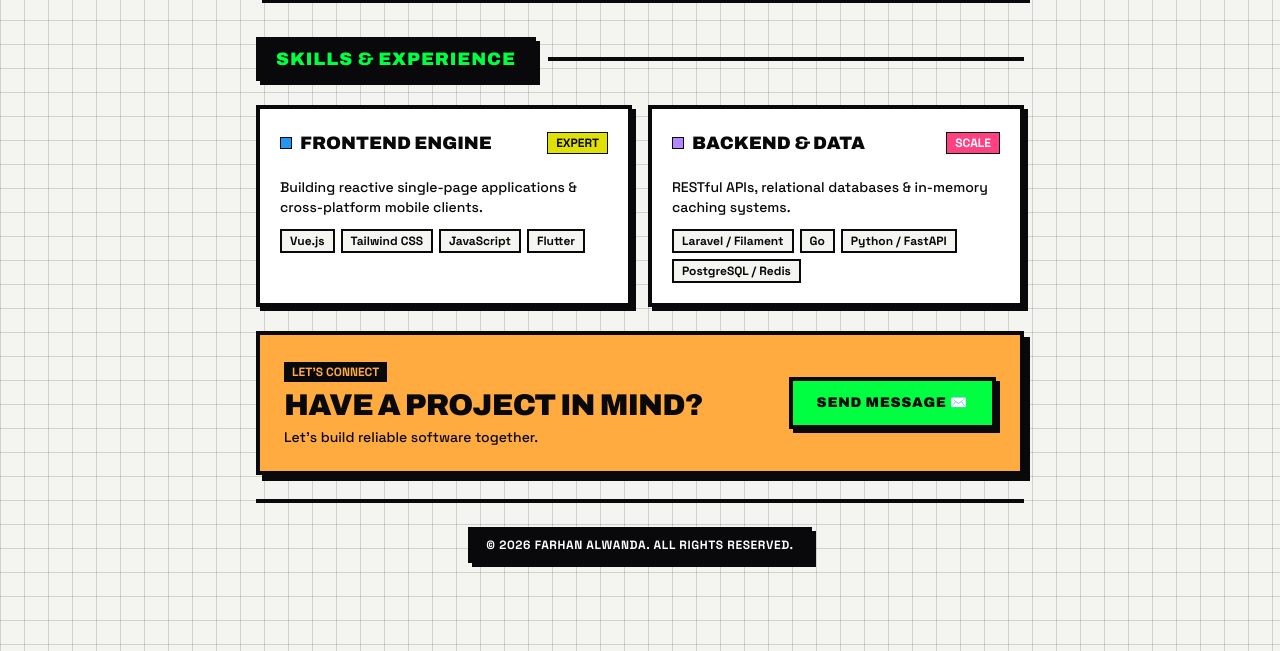
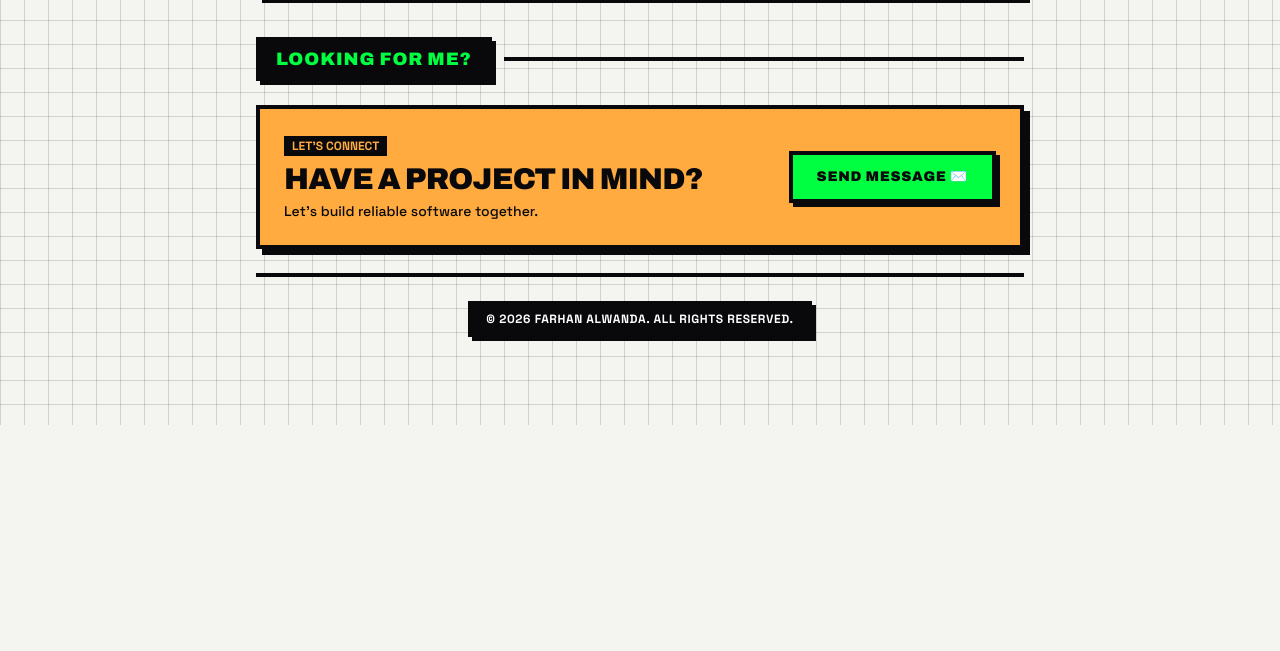
Before and after one commit to farhnalwnd/ig-bio, a plain HTML site: page index.html in a window 1280 px wide. Shown: the part 868-1519 px from the top of the page. After the commit the page ends 1293 px from the top, so only its background shows below. Drawn offline with nearby package versions, Linux system fonts and the light colour scheme.

Commit message:
fix: card

```diff
--- a/index.html
+++ b/index.html
@@ -231,50 +231,10 @@
     <!-- HIGHLIGHT FEATURE CARDS (NEO BRUTALISM BENTO GRID) -->
     <div class="flex items-center gap-3 pt-4">
       <div class="bg-brutal-black text-brutal-green font-heading font-black text-lg px-4 py-1 border-4 border-brutal-black uppercase tracking-wider shadow-brutal">
-        SKILLS &amp; EXPERIENCE
+        LOOKING FOR ME?
       </div>
       <div class="h-1 bg-brutal-black flex-1 border-b-2 border-brutal-black"></div>
     </div>
-
-    <section class="grid grid-cols-1 md:grid-cols-2 gap-4">
-
-      <!-- Card 1: Frontend -->
-      <div class="bg-white border-4 border-brutal-black p-5 shadow-brutal hover:bg-brutal-green/20 transition-colors">
-        <div class="flex items-center justify-between mb-3 border-b-3 border-brutal-black pb-2">
-          <h3 class="font-heading font-black text-lg uppercase flex items-center gap-2">
-            <span class="w-3 h-3 bg-brutal-blue border border-brutal-black inline-block"></span>
-            FRONTEND ENGINE
-          </h3>
-          <span class="text-xs font-bold bg-brutal-yellow px-2 py-0.5 border border-brutal-black">EXPERT</span>
-        </div>
-        <p class="text-xs md:text-sm font-medium mb-3">Building reactive single-page applications &amp; cross-platform mobile clients.</p>
-        <div class="flex flex-wrap gap-1.5">
-          <span class="bg-brutal-cream text-brutal-black text-xs font-bold px-2 py-0.5 border-2 border-brutal-black">Vue.js</span>
-          <span class="bg-brutal-cream text-brutal-black text-xs font-bold px-2 py-0.5 border-2 border-brutal-black">Tailwind CSS</span>
-          <span class="bg-brutal-cream text-brutal-black text-xs font-bold px-2 py-0.5 border-2 border-brutal-black">JavaScript</span>
-          <span class="bg-brutal-cream text-brutal-black text-xs font-bold px-2 py-0.5 border-2 border-brutal-black">Flutter</span>
-        </div>
-      </div>
-
-      <!-- Card 2: Backend & Database -->
-      <div class="bg-white border-4 border-brutal-black p-5 shadow-brutal hover:bg-brutal-purple/20 transition-colors">
-        <div class="flex items-center justify-between mb-3 border-b-3 border-brutal-black pb-2">
-          <h3 class="font-heading font-black text-lg uppercase flex items-center gap-2">
-            <span class="w-3 h-3 bg-brutal-purple border border-brutal-black inline-block"></span>
-            BACKEND &amp; DATA
-          </h3>
-          <span class="text-xs font-bold bg-brutal-pink text-white px-2 py-0.5 border border-brutal-black">SCALE</span>
-        </div>
-        <p class="text-xs md:text-sm font-medium mb-3">RESTful APIs, relational databases &amp; in-memory caching systems.</p>
-        <div class="flex flex-wrap gap-1.5">
-          <span class="bg-brutal-cream text-brutal-black text-xs font-bold px-2 py-0.5 border-2 border-brutal-black">Laravel / Filament</span>
-          <span class="bg-brutal-cream text-brutal-black text-xs font-bold px-2 py-0.5 border-2 border-brutal-black">Go</span>
-          <span class="bg-brutal-cream text-brutal-black text-xs font-bold px-2 py-0.5 border-2 border-brutal-black">Python / FastAPI</span>
-          <span class="bg-brutal-cream text-brutal-black text-xs font-bold px-2 py-0.5 border-2 border-brutal-black">PostgreSQL / Redis</span>
-        </div>
-      </div>
-
-    </section>
 
     <!-- INTERACTIVE SECTION / CTA BANNER -->
     <section class="bg-brutal-orange border-4 border-brutal-black p-6 shadow-brutal-lg text-brutal-black relative overflow-hidden">
```
